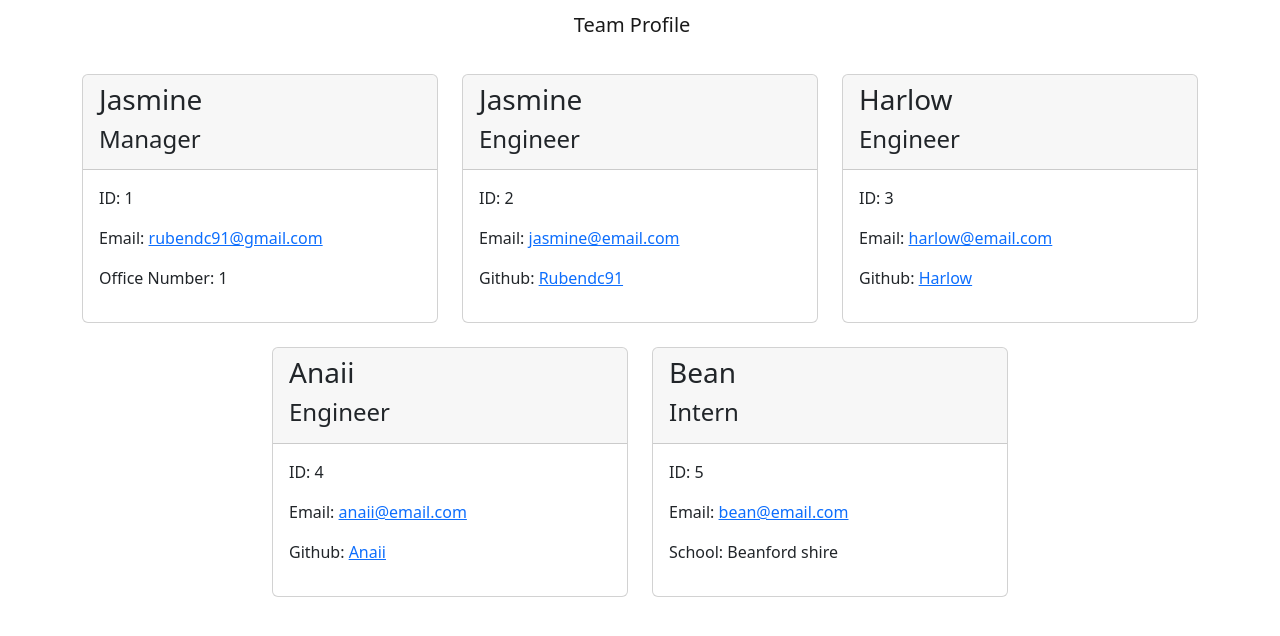
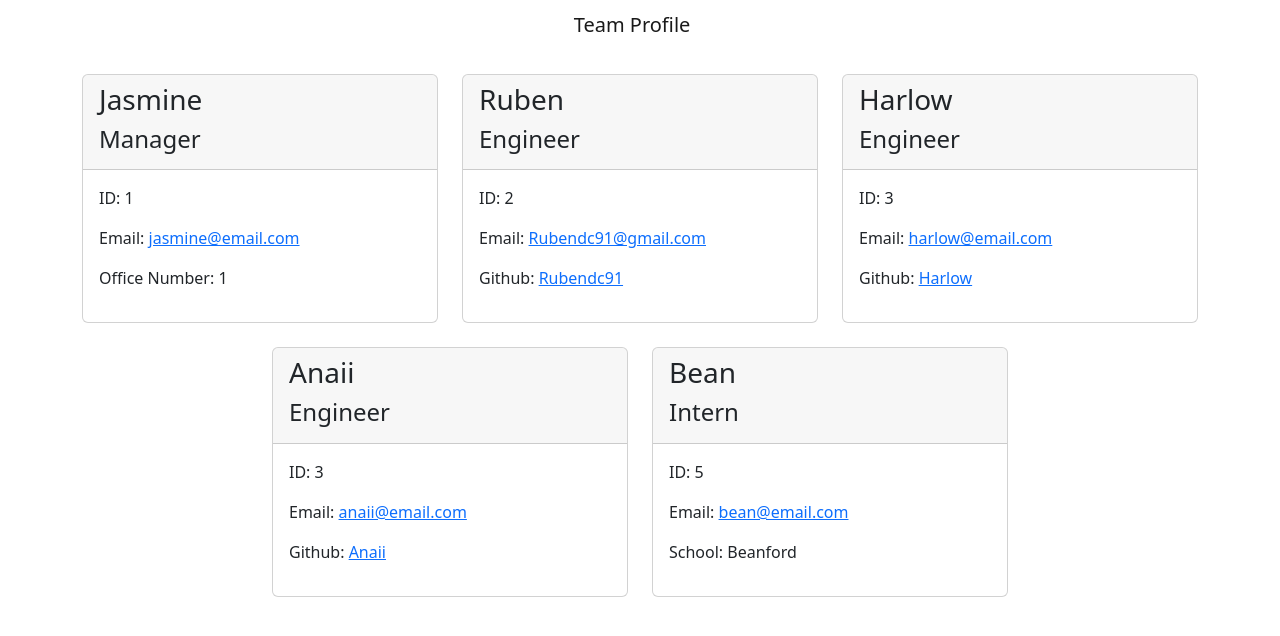
Before and after one commit to Rubendc91/TeamProfileGen-OOP, a website: page dist/index.html in a window 1280 px wide. Drawn offline with nearby package versions, Linux system fonts and the light colour scheme.

```diff
--- a/dist/index.html
+++ b/dist/index.html
@@ -25,7 +25,7 @@
             </div>
             <div class="card-body">
                 <p class="id">ID: 1</p>
-                <p class="email">Email: <a href="mailto:jasmine@email.com">rubendc91@gmail.com</a></p>
+                <p class="email">Email: <a href="mailto:jasmine@email.com">jasmine@email.com</a></p>
                 <p class="office">Office Number: 1</p>
             </div>
         </div>
@@ -34,13 +34,13 @@
     <div class="col-4 mt-4">
         <div class="card h-100">
             <div class="card-header">
-                <h3>Jasmine</h3>
+                <h3>Ruben</h3>
                 <h4>Engineer</h4>
             </div>
             <div class="card-body">
                 <p class="id">ID: 2</p>
-                <p class="email">Email: <a href="mailto:Rubendc91@gmail.com">jasmine@email.com</a></p>
-                <p class="Github">Github: <a href="https://github.com/Rubendc91/">Rubendc91</a> </p>
+                <p class="email">Email: <a href="mailto:Rubendc91@gmail.com">Rubendc91@gmail.com</a></p>
+                <p class="Github">Github: <a href="https://github.com/Rubendc91/">Rubendc91</a></p>
             </div>
         </div>
     </div>
@@ -66,7 +66,7 @@
                 <h4>Engineer</h4>
             </div>
             <div class="card-body">
-                <p class="id">ID: 4</p>
+                <p class="id">ID: 3</p>
                 <p class="email">Email: <a href="mailto:anaii@email.com">anaii@email.com</a></p>
                 <p class="Github">Github: <a href="https://github.com/Anaii/">Anaii</a></p>
             </div>
@@ -82,7 +82,7 @@
             <div class="card-body">
                 <p class="id">ID: 5</p>
                 <p class="email">Email: <a href="mailto:bean@email.com">bean@email.com</a></p>
-                <p class="school">School: Beanford shire</p>
+                <p class="school">School: Beanford</p>
             </div>
         </div>
     </div>
```
Also changed, not shown: README.md.
